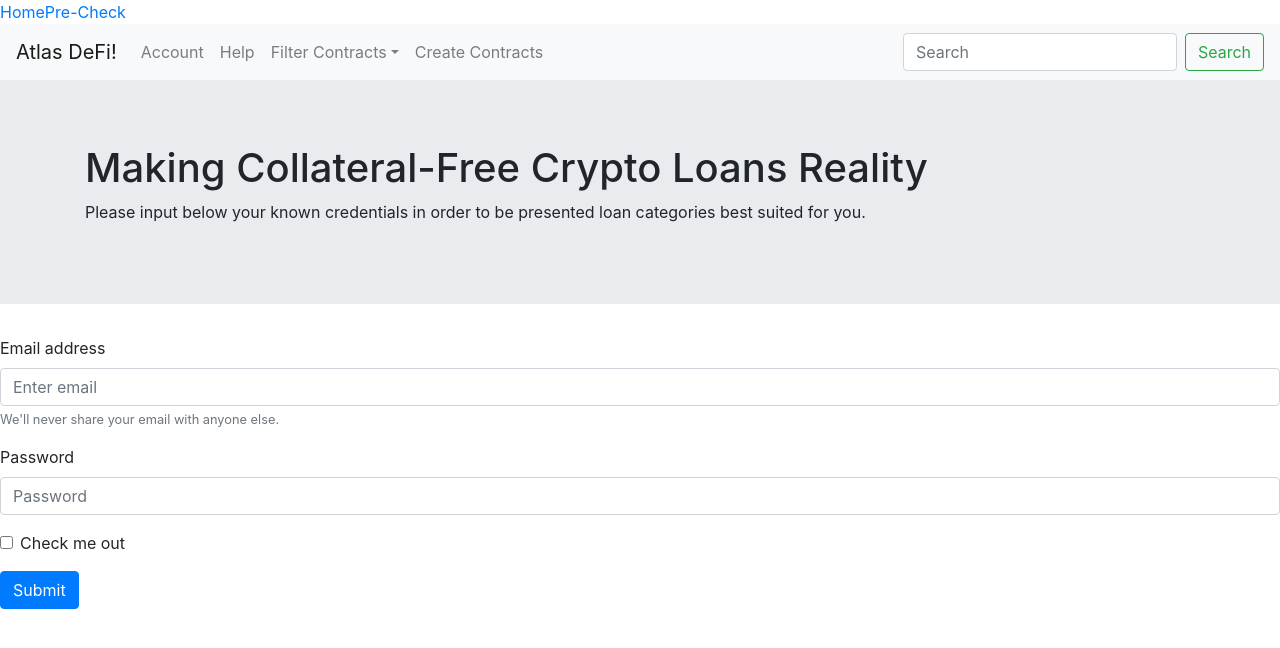
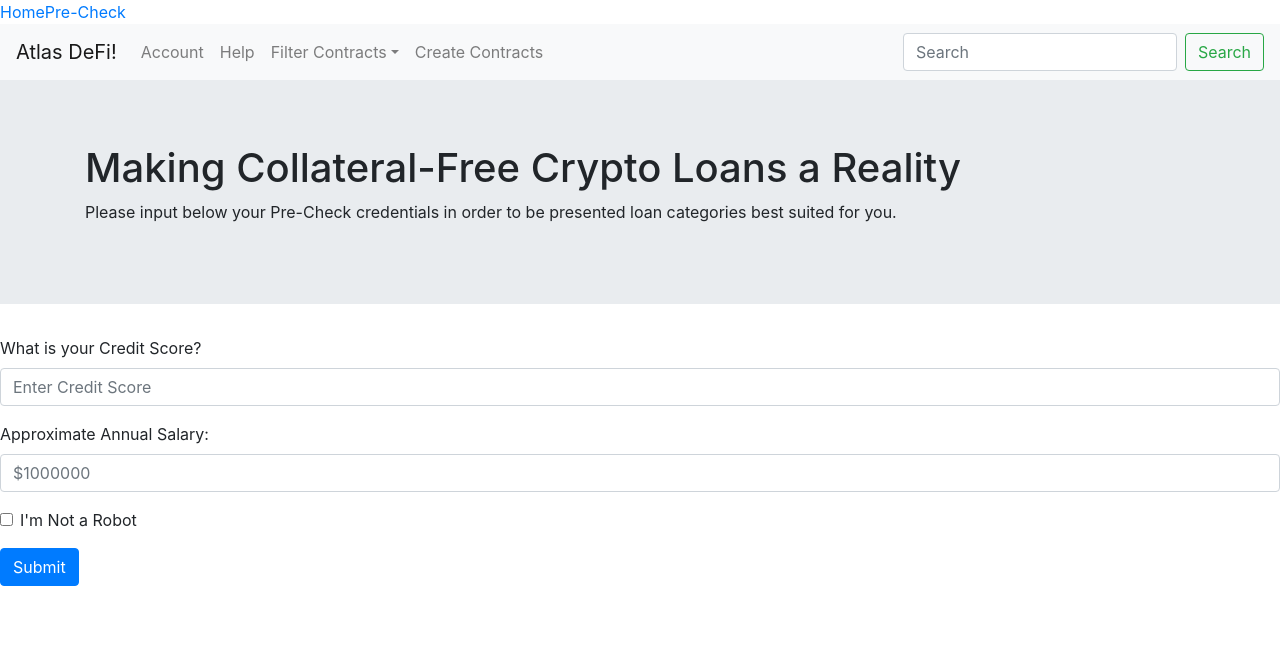
Before and after one commit to dkazenoff/atlas-frontend, a React (Create React App) app in the folder web/: page / in a window 1280 px wide. Shown: the top 648 px of the page. Built offline with nearby package versions, Linux system fonts and the light colour scheme.

Commit message:
Edits to styles

```diff
--- a/web/src/components/Root/Preliminary/Prelim.js
+++ b/web/src/components/Root/Preliminary/Prelim.js
@@ -1,34 +1,38 @@
-import React from 'react'
+import React, { useState } from 'react'
 import { Form, Button, Container } from 'react-bootstrap';
 import NavComponent from "./../../Interface/Navbar";
-import Jumbotron from 'react-bootstrap/Jumbotron'
+import Jumbotron from 'react-bootstrap/Jumbotron';
+
 export default function Prelim() {
+    const [credscore, setCredscore] = useState(0);
+
     return (
         <div d-flex mb-2 justify-content-between>
             <NavComponent />
-            <Jumbotron fluid>
-                <Container>
-                    <h1>Making Collateral-Free Crypto Loans Reality</h1>
+            <Jumbotron fluid bg-primary text-white>
+                <Container >
+                    {/* <div className="container" bg-primary text-white> */}
+                    <h1>Making Collateral-Free Crypto Loans a Reality</h1>
                     <p>
-                        Please input below your known credentials in order to be presented loan categories best suited for you.
-                 </p>
+                        Please input below your Pre-Check credentials in order to be presented loan categories best suited for you.
+                        </p>
+                    {/* </div> */}
                 </Container>
             </Jumbotron>
             <Form >
                 <Form.Group controlId="formBasicEmail">
-                    <Form.Label>Email address</Form.Label>
-                    <Form.Control type="email" placeholder="Enter email" />
+                    <Form.Label>What is your Credit Score?</Form.Label>
+                    <Form.Control type="email" placeholder="Enter Credit Score" />
                     <Form.Text className="text-muted">
-                        We'll never share your email with anyone else.
-                </Form.Text>
+                    </Form.Text>
                 </Form.Group>
 
                 <Form.Group controlId="formBasicPassword">
-                    <Form.Label>Password</Form.Label>
-                    <Form.Control type="password" placeholder="Password" />
+                    <Form.Label>Approximate Annual Salary:</Form.Label>
+                    <Form.Control type="password" placeholder="$1000000" />
                 </Form.Group>
                 <Form.Group controlId="formBasicCheckbox">
-                    <Form.Check type="checkbox" label="Check me out" />
+                    <Form.Check type="checkbox" label="I'm Not a Robot" />
                 </Form.Group>
                 <Button variant="primary" type="submit">
                     Submit
```
